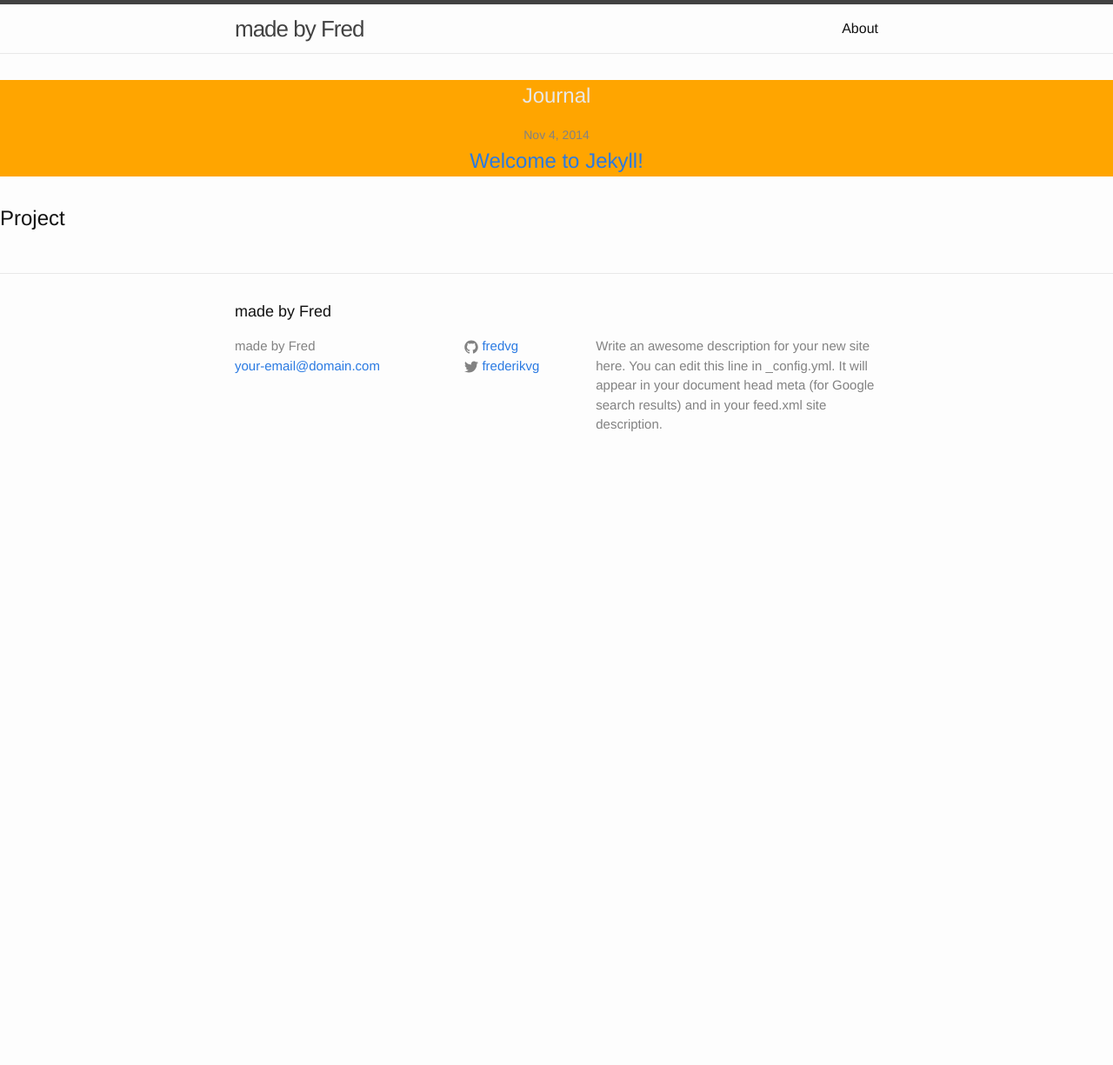
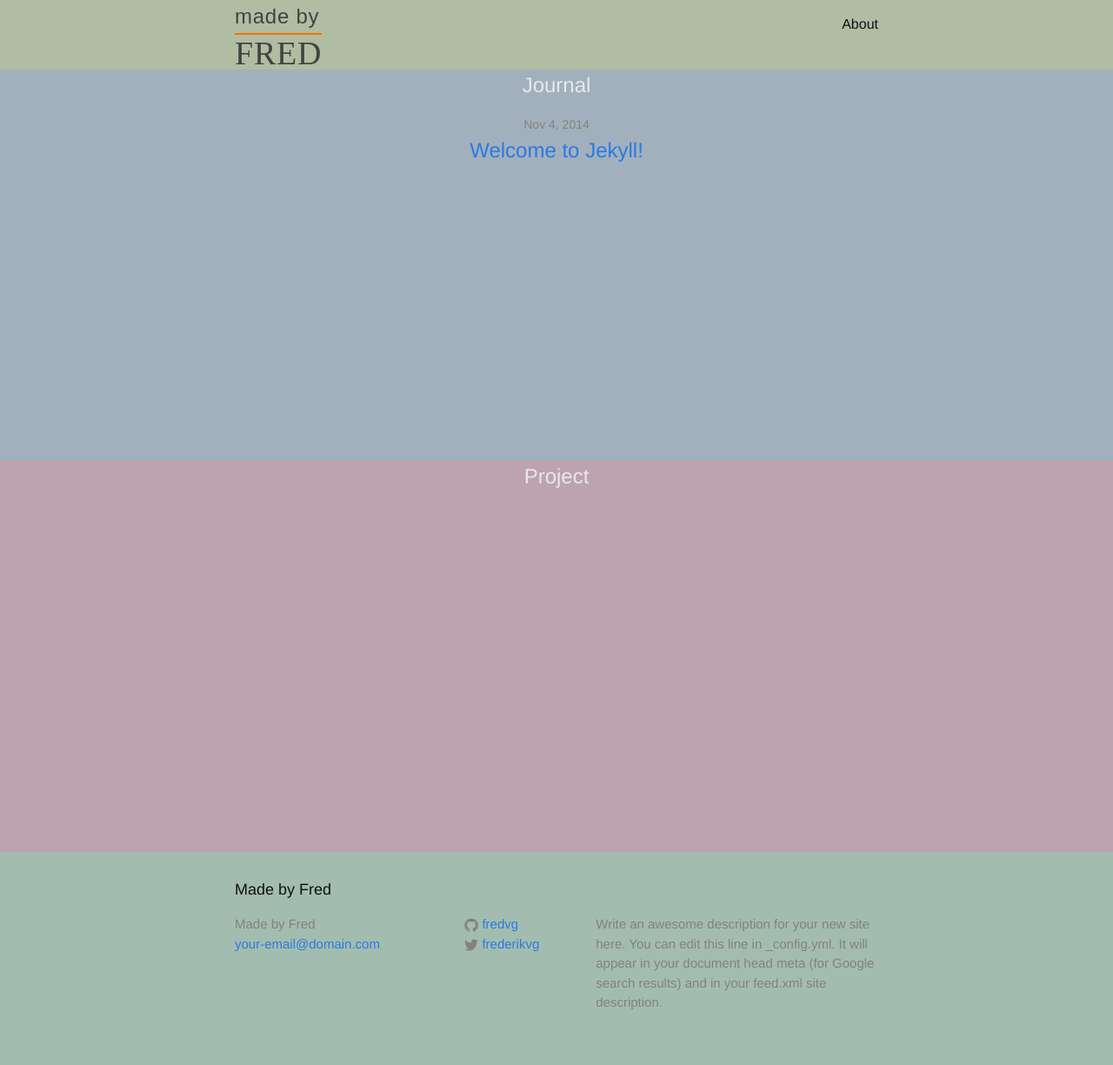
Before and after one commit to fredvg/fredvg.github.io, a Jekyll site: the page built from index.html, in a window 1280 px wide. Shown: the whole page at 87% size. Built offline with Jekyll 4.4.1, drawn with Linux system fonts in a browser that asks for light colours; before the commit the page ends 900 px from its top, so only the background shows below that.

Commit message:
played around with CSS animation, and changed some css colors, oh, and added a not working (yet) projects loop

```diff
--- a/_config.yml
+++ b/_config.yml
@@ -1,5 +1,5 @@
 # Site settings
-title: 	<span class="line-1">made by </span>Fred
+title: 	Made by Fred
 email: your-email@domain.com
 description: > # this means to ignore newlines until "baseurl:"
   Write an awesome description for your new site here. You can edit this
--- a/_includes/header.html
+++ b/_includes/header.html
@@ -2,7 +2,11 @@
 
   <div class="wrapper">
 
-    <a class="site-title" href="{{ site.baseurl }}/">{{ site.title }}</a>
+    <a class="site-title" href="{{ site.baseurl }}/">
+	    <div class="line-1">made by</div>
+	    <div class="line"></div>
+	    <div class="line-2">Fred</div>
+	  </a>
 
     <nav class="site-nav">
       <a href="#" class="menu-icon">
--- a/css/main.scss
+++ b/css/main.scss
@@ -49,8 +49,106 @@ $on-laptop:        800px;
 ;
 
 // MBF Custom Styles
-section.home-journal {
-	background-color: orange;
-	color: $grey-color-light;
-	text-align: center;
+header.site-header {
+	background-color: #b0bda2;
+	border: none;
 }
+a.site-title {
+	font-family: "Bitter", serif;
+	font-size: 38px;
+	line-height: 1em;
+	letter-spacing: .02em;
+	text-transform: uppercase;
+	margin: 0 auto;
+	text-decoration: none;
+	&:hover .line {
+	 	width: 0%;
+	 	-webkit-transition: all 500ms ease-out;
+	 	-moz-transition: all 500ms ease-out;
+	 	-o-transition: all 500ms ease-out;
+	 	transition: all 500ms ease-out;
+	}
+}
+.line-1 {
+	font-family: "Questrial", sans-serif;
+	font-size: 24px;
+	text-transform: lowercase;
+}
+.line {
+	 height:2px;
+	 width:100%;
+	 margin: 0 auto 2px;
+	 background-color: #f76f00;
+	 	-webkit-transition: background-color 500ms ease-in;
+	 	-moz-transition: background-color 500ms ease-in;
+	 	-o-transition: background-color 500ms ease-in;
+	 	transition: background-color 500ms ease-in;
+}
+.page-content {
+	padding: 0;
+	margin: 0;
+}
+div.home {
+	height: 100vh;
+
+	section {
+		position: relative;
+		color: $grey-color-light;
+		text-align: center;
+		width: 100%;
+		height: 50%;
+		&.journal {
+			background-color: #a2b0bd;
+		}
+		&.project {
+			background-color: #bda2b0;
+		}
+	}
+}
+footer.site-footer {
+	background-color: #a2bdaf;
+	border: none;
+}
+
+a.site-title {
+/*
+    margin-top: 25px;
+    font-size: 21px;
+    text-align: center;
+*/
+
+    -webkit-animation: fadein 3s; /* Safari, Chrome and Opera > 12.1 */
+       -moz-animation: fadein 3s; /* Firefox < 16 */
+        -ms-animation: fadein 3s; /* Internet Explorer */
+         -o-animation: fadein 3s; /* Opera < 12.1 */
+            animation: fadein 3s;
+}
+
+@keyframes fadein {
+    from { opacity: 0; }
+    to   { opacity: 1; }
+}
+
+/* Firefox < 16 */
+@-moz-keyframes fadein {
+    from { opacity: 0; }
+    to   { opacity: 1; }
+}
+
+/* Safari, Chrome and Opera > 12.1 */
+@-webkit-keyframes fadein {
+    from { opacity: 0; }
+    to   { opacity: 1; }
+}
+
+/* Internet Explorer */
+@-ms-keyframes fadein {
+    from { opacity: 0; }
+    to   { opacity: 1; }
+}
+
+/* Opera < 12.1 */
+@-o-keyframes fadein {
+    from { opacity: 0; }
+    to   { opacity: 1; }
+}
--- a/index.html
+++ b/index.html
@@ -3,7 +3,7 @@ layout: default
 ---
 
 <div class="home">
-	<section class="home-journal">
+	<section class="journal">
 	  <h2 class="section-heading">Journal</h2>
 	  <ul class="post-list">
 	    {% for post in site.posts %}
@@ -16,8 +16,20 @@ layout: default
 	    {% endfor %}
 	  </ul>
 	</section>
-	<section class="home-project">
+	<section class="project">
 		<h2 class="section-heading">Project</h2>
+		<ul class="project-list">
+	    {% for project in site.project %}
+	      <li>
+	        <span class="project-meta">{{ project.date | date: "%b %-d, %Y" }}</span>
+	        <h3>
+	          <a class="project-link" href="{{ project.url | prepend: site.baseurl }}">{{ project.title }}</a>
+	        </h3>
+	      </li>
+	    {% endfor %}
+	  </ul>
+
+
 	</section>
 	<!--   <p class="rss-subscribe">subscribe <a href="{{ "/feed.xml" | prepend: site.baseurl }}">via RSS</a></p> -->
 </div>
```
